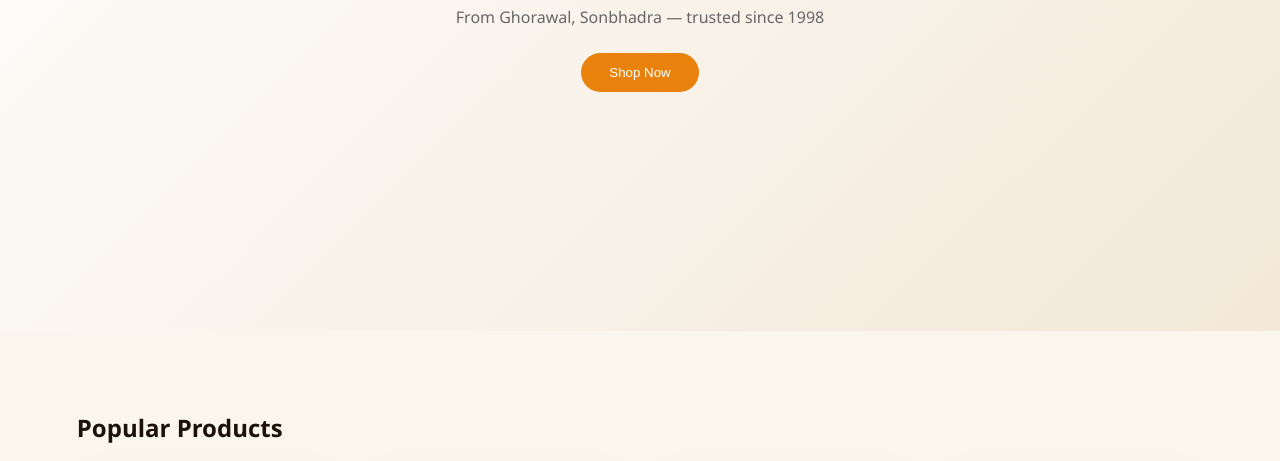
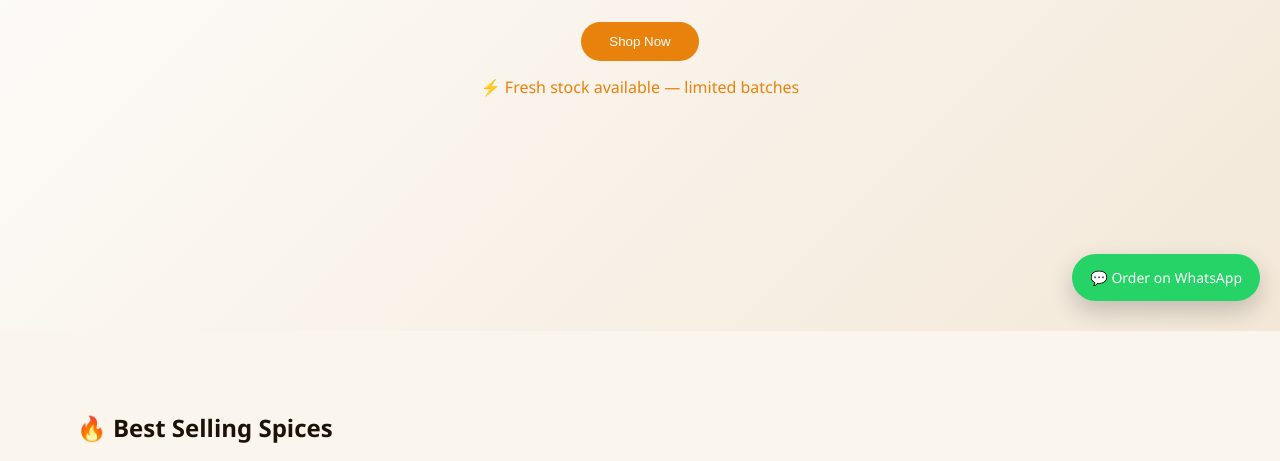
Before and after one commit to ut-utkarsh-ku/kishorspices, a plain HTML site: page index.html in a window 1280 px wide. Shown: the part 479-940 px from the top of the page. Drawn offline with Linux system fonts and the light colour scheme.

Commit message:
Update index.html

```diff
--- a/index.html
+++ b/index.html
@@ -137,12 +137,15 @@
 <div class="hero">
   <h1>Pure Spices. Real Taste.</h1>
   <p>From Ghorawal, Sonbhadra — trusted since 1998</p>
-  <a href="shop/index.html"><button class="btn">Shop Now</button></a>
+  <a href="shop/index.html"><button class="btn">Shop Now</button></a><p style="margin-top:15px;color:#E8820C;font-weight:500">
+⚡ Fresh stock available — limited batches
+</p>
 </div>
 
 <!-- PRODUCTS -->
 <div class="container">
-  <h2>Popular Products</h2>
+  <h2>🔥 Best Selling Spices</h2>
+<p style="color:#666">Most ordered by our customers</p>
   <div class="grid" id="productGrid"></div>
 </div>
 
@@ -188,6 +191,11 @@
 }
 loadProducts();
 </script>
+<a href="https://wa.me/919120007475" target="_blank"
+style="position:fixed;bottom:20px;right:20px;background:#25D366;color:#fff;padding:14px 18px;border-radius:50px;font-size:14px;text-decoration:none;box-shadow:0 10px 25px rgba(0,0,0,0.2);z-index:999;">
+💬 Order on WhatsApp
+</a>
 
 </body>
+</body>
 </html>
```
